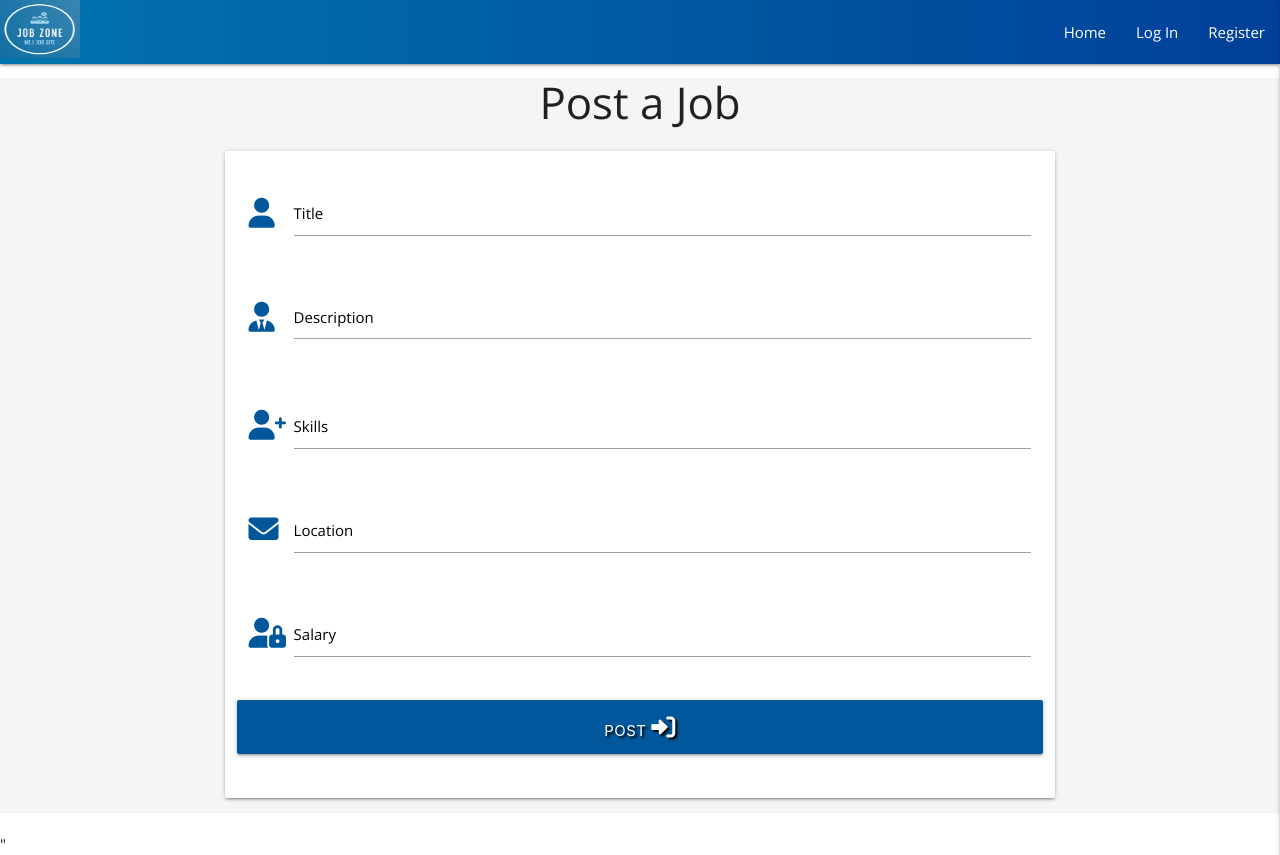
After one commit to Francisca-Heii/jobzone-crud, a Flask app: page /postJob in a window 1280 px wide. The commit adds this page. Run offline with Flask 2, Linux system fonts and the light colour scheme; some libraries are stand-ins or nearby versions.

Commit message:
created job post functionality

```diff
--- a/app.py
+++ b/app.py
@@ -152,6 +152,27 @@ def logout():
     return redirect(url_for("login"))
 
 
+@app.route("/postJob", methods=["GET", "POST"])
+def postJob():
+    if request.method == "POST":
+        job = {
+                "username": session["user"],
+                "title": request.form.get("title"),
+                "description": request.form.get("description"),
+                "skills": request.form.get("skills"),
+                "location": request.form.get("location"),
+                "salary": request.form.get("salary")
+            }
+        mongo.db.jobs.insert_one(job)
+        flash("New Job created successfully")
+        # mongo.db.employer_profile.insert_one(profile)
+        savedJob = mongo.db.jobs.find_one(
+                    {"username": session["user"]})
+        return render_template(
+            "employer/postJob.html", savedJob=savedJob)
+    return render_template("employer/postJob.html")
+
+
 if __name__ == "__main__":
     app.run(host=os.environ.get("IP"),
             port=int(os.environ.get("PORT")),
--- a/templates/base.html
+++ b/templates/base.html
@@ -35,6 +35,7 @@
                     {% elif session.role == "employer" %}
                     <li><a href="{{ url_for('profile', username=session['user'])}}">Profile</a></li>
                     <li><a href="{{ url_for('get_employer')}}">Employers</a></li>
+                    <li><a href="{{ url_for('postJob')}}">Post Jobs</a></li>
                     <li><a href="#">Search Candidates</a></li>
                     <li><a href="{{ url_for('logout')}}">Log Out</a></li>
                     {% else %}
@@ -50,9 +51,9 @@
                 <h4 class="center-align light-blue-text text-darken-4">Job Zone</h4>
             </li>
             <li><a href="{{ url_for('home')}}">Home</a></li>
-            {% if session.user %}
+            {% if session.user and session["role"] == "employer" %}
             <li><a href="{{ url_for('profile', username=session['user'])}}">Profile</a></li>
-            <li><a href="#">Find Jobs</a></li>
+            <li><a href="{{ url_for('postJob')}}">Post Jobs</a></li>
             <li><a href="{{ url_for('get_employer')}}">Employers</a></li>
             <li><a href="#">Search Candidates</a></li>
             {% else %}
--- /dev/null
+++ b/templates/employer/postJob.html
@@ -0,0 +1,52 @@
+{% extends "base.html" %}
+{% block content %}
+<h3 class="center-align">Post a Job</h3>
+
+<div class="row">
+    <form class="col s12 m8 offset-m2" method="POST" action="{{url_for('postJob')}}">
+        <div class="card-panel">
+            <div class="row">
+                <div class="input-field col s12">
+                    <i class="fas fa-user prefix light-blue-text text-darken-4"></i>
+                    <input id="title" name="title" type="text" class="validate">
+                    <label for="title">Title</label>
+                </div>
+            </div>
+            <div class="row">
+                <div class="input-field col s12">
+                    <i class="fas fa-user-tie prefix light-blue-text text-darken-4"></i>
+                    <textarea id="description" name="description" class="materialize-textarea"></textarea>
+                    <label for="description">Description</label>
+                </div>
+            </div>
+
+            <div class="row">
+                <div class="input-field col s12">
+                    <i class="fas fa-user-plus prefix light-blue-text text-darken-4"></i>
+                    <input id="skills" name="skills" type="text" class="validate">
+                    <label for="skills">Skills</label>
+                </div>
+            </div>
+            <div class="row">
+                <div class="input-field col s12">
+                    <i class="fas fa-envelope prefix light-blue-text text-darken-4"></i>
+                    <input id="location" name="location" type="text" class="validate">
+                    <label for="location">Location</label>
+                </div>
+            </div>
+            <div class="row">
+                <div class="input-field col s12">
+                    <i class="fas fa-user-lock prefix light-blue-text text-darken-4"></i>
+                    <input id="salary" name="salary" type="text" class="validate">
+                    <label for="salary">Salary</label>
+                </div>
+            </div>
+            <div class="row">
+                <button type="submit" class="col s12 btn-large light-blue darken-4 text-shadow">
+                    Post <i class="fas fa-sign-in-alt"></i>
+                </button>
+            </div>
+        </div>
+    </form>
+</div>
+{% endblock %}
```
